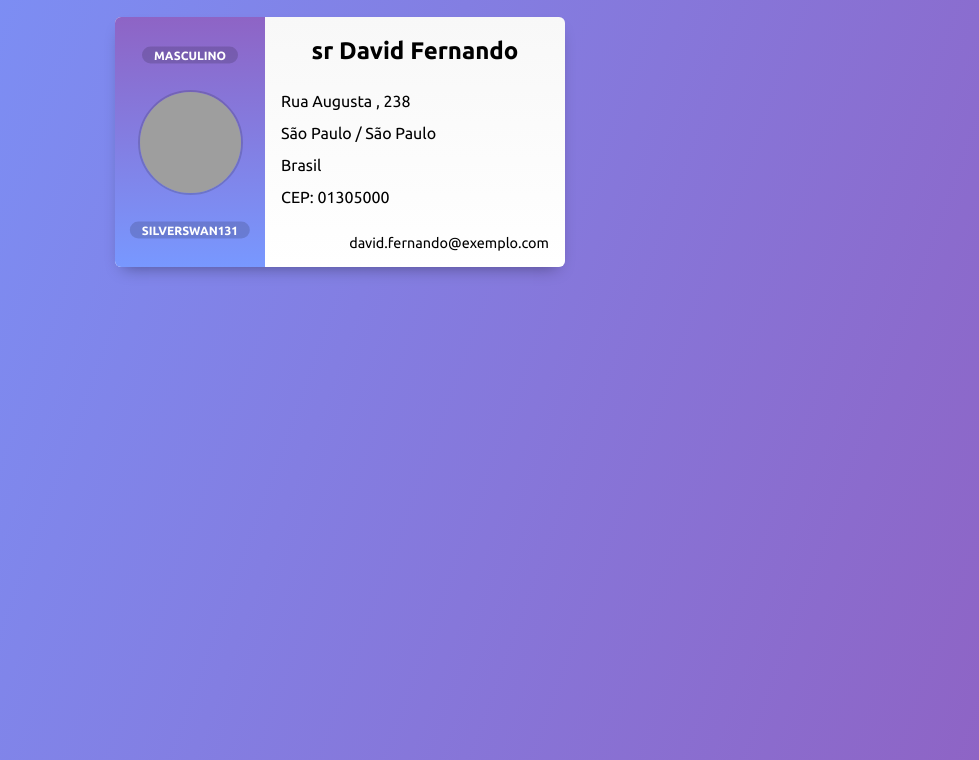
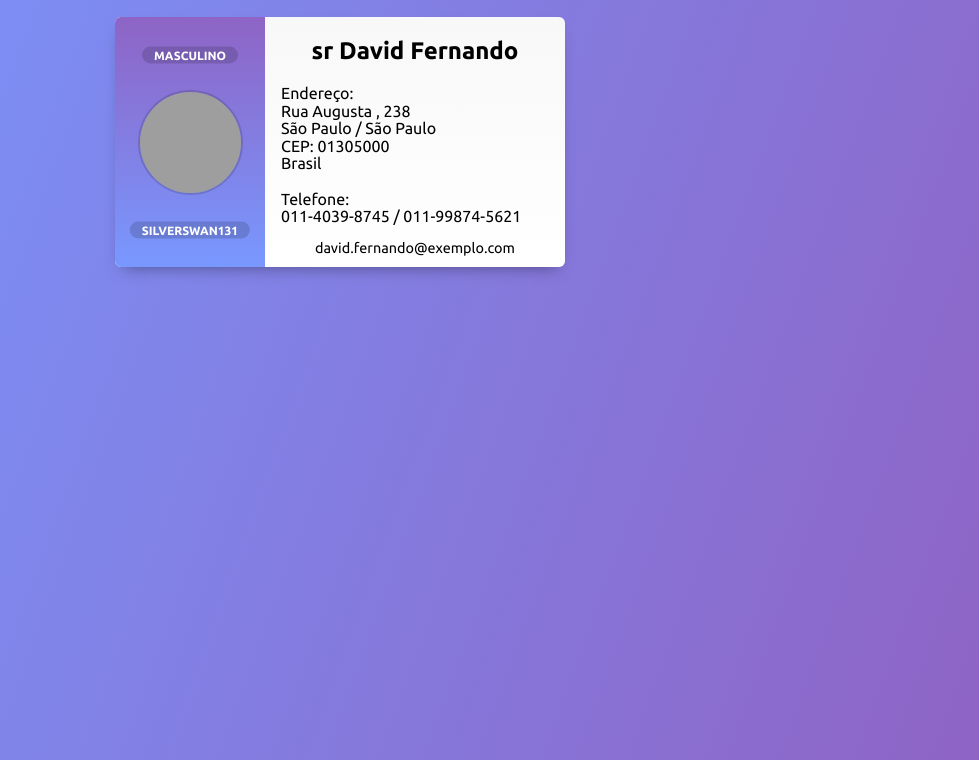
Before and after one commit to braulioportela79/FrontEndII-Aula16, a plain HTML site: page index.html in a window 1280 px wide. Shown: the part 60-820 px from the top of the page, without its empty margins (300-1279 px from the left). Drawn offline with Linux system fonts and the light colour scheme; grey boxes are pictures that could not be loaded.

Commit message:
Exercício Finalizado

```diff
--- a/css/styles.css
+++ b/css/styles.css
@@ -97,12 +97,11 @@ h1 {
 }
 
 .card .general .mail {
-  position: absolute;
-  bottom: 1rem;
-  right: 1rem;
   font-size: 0.9em;
+  padding-top: 0.9rem;
+  text-align: center;
 }
 
 .card .general p {
-  line-height: 2rem;
+  line-height: 1.1rem;
 }
--- a/js/index.js
+++ b/js/index.js
@@ -103,7 +103,7 @@ function renderizarDadosUsuario(dados) {
         userImg.setAttribute('src', e.imagem.grande);
         userLogin.textContent = e.login.usuario;
         userName.textContent = `${e.nome.titulo} ${e.nome.primeiro} ${e.nome.utlimo}`;
-        userInfo.innerHTML = `Rua ${e.localizacao.rua}<br/>${e.localizacao.cidade} / ${e.localizacao.Estado}<br/>${e.localizacao.timezone.descricao}<br/>CEP: ${e.localizacao.postcode}`;
+        userInfo.innerHTML = `Endereço:<br/>Rua ${e.localizacao.rua}<br/>${e.localizacao.cidade} / ${e.localizacao.Estado}<br/>CEP: ${e.localizacao.postcode}<br/>${e.localizacao.timezone.descricao}<br/><br/>Telefone:<br/>${e.fone} / ${e.celular}`;
         userMail.textContent = e.email;
     });
 };
```
Also changed, not shown: index.html (line endings or trailing spaces).
